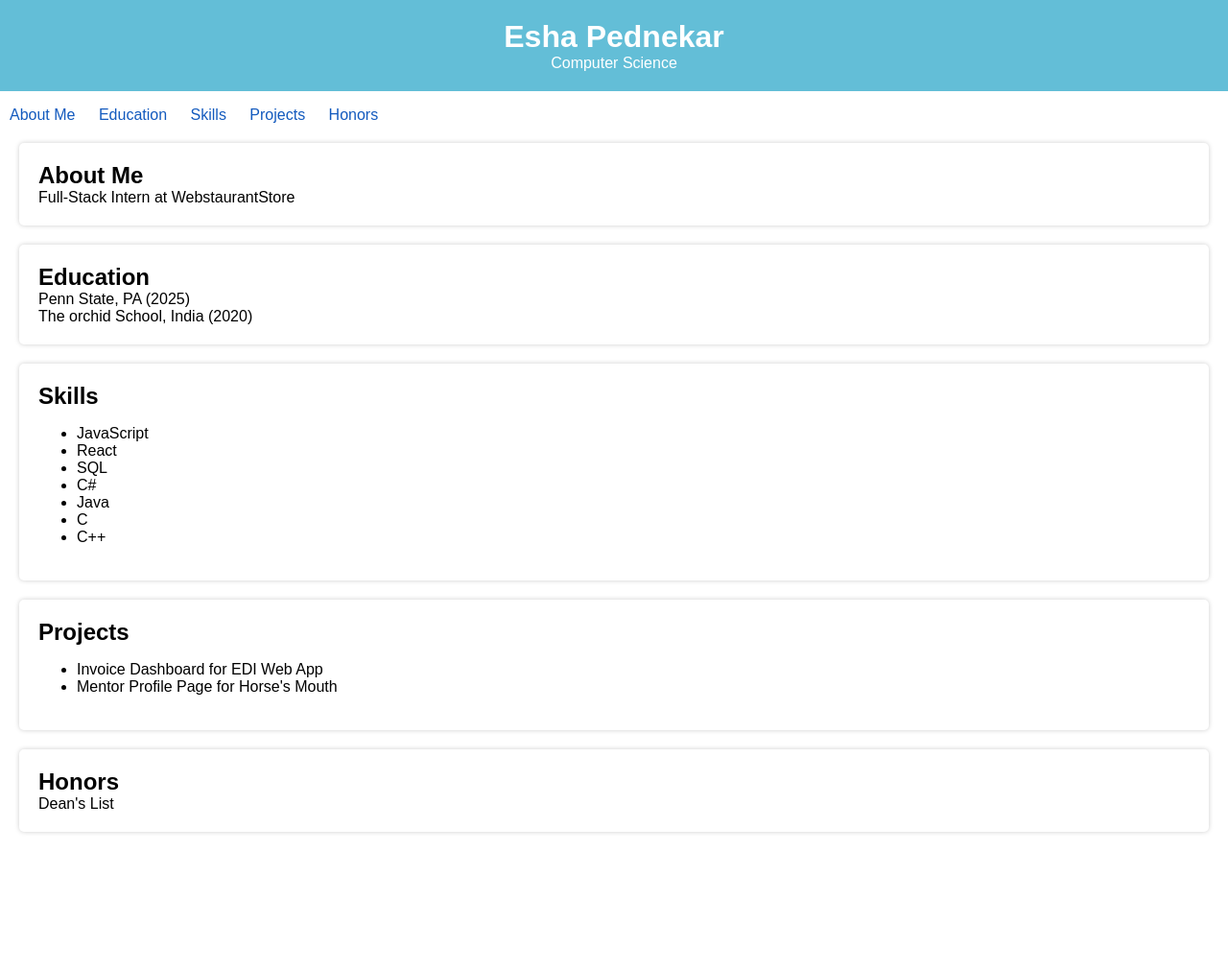
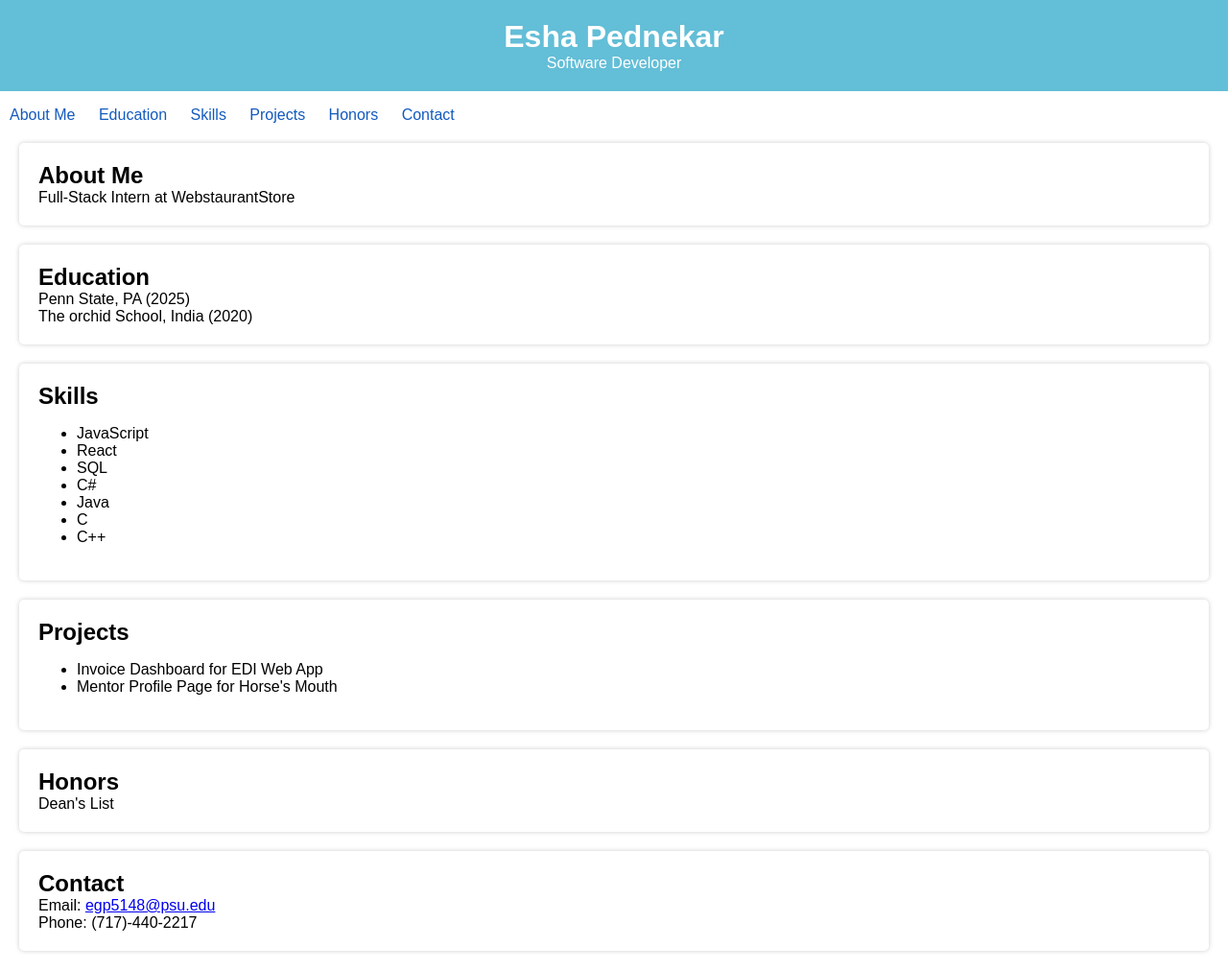
Before and after one commit to eshapednekar/eshapednekar, a plain HTML site: page index.html in a window 1280 px wide. Shown: the whole page at 96% size. Before the commit the page ends 887 px from the top, so only its background shows below. Drawn offline with Linux system fonts and the light colour scheme.

Commit message:
contact added

```diff
--- a/index.html
+++ b/index.html
@@ -9,7 +9,7 @@
 <body>
     <header>
     <h1> Esha Pednekar </h1>
-        <p> Computer Science </p>
+        <p> Software Developer </p>
     </header>
 
     <nav>
@@ -19,6 +19,7 @@
           <li><a href="#skills">Skills</a></li>
           <li><a href="#projects">Projects</a></li>
           <li><a href="#honors">Honors</a></li>
+          <li><a href="#contact">Contact</a></li>
         </ul>
       </nav>
 
@@ -59,7 +60,11 @@
         <p> Dean's List </p>
     </section>
 
-
+    <section id="contact">
+        <h2>Contact</h2>
+        <p> Email: <a href="mailto:egp5148@psu.edu">egp5148@psu.edu</a></p>
+        <p> Phone: (717)-440-2217</p>
+    </section>
 
 
 
```
